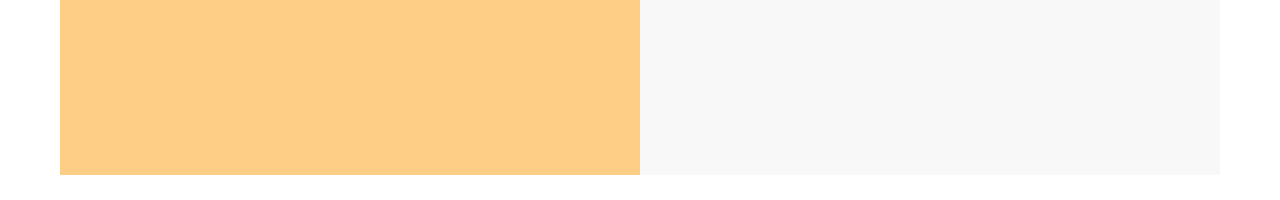
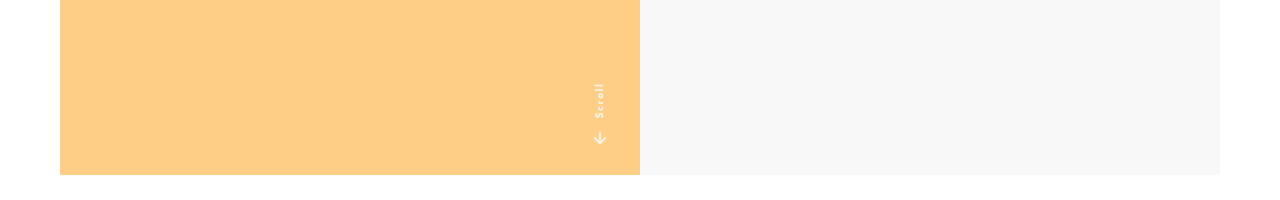
Before and after one commit to darshandesai1095/portfolio-site-v2.1, a React (Create React App) app: page / in a window 1280 px wide. Shown: the part 565-765 px from the top of the page. Built offline with nearby package versions, Linux system fonts and the light colour scheme.

Commit message:
add scroll button to home page

```diff
--- a/src/components/Home/Home.js
+++ b/src/components/Home/Home.js
@@ -1,4 +1,6 @@
 import React, { useState, useEffect } from "react";
+import Scroll from "../Scroll/Scroll";
+
 import "./Home.css"
 
 const Home = () => {
@@ -31,6 +33,7 @@ const Home = () => {
             <h1 className="home__title" style={{left:`${titleOffsetX}px`}}>
                 HE<br/>LLO<span>.</span>
             </h1>
+            <Scroll/>
             <p></p>
 
         </div>
```
